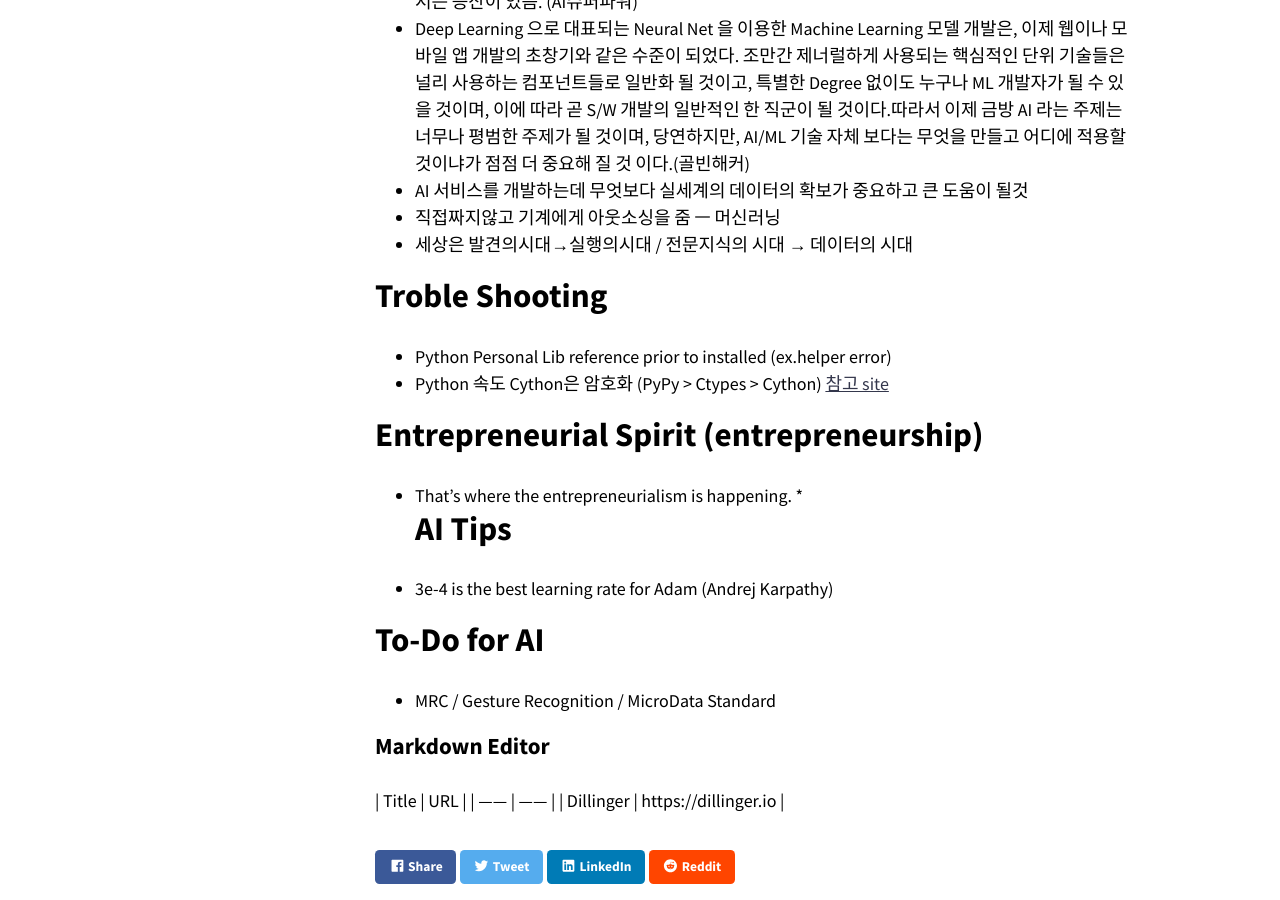
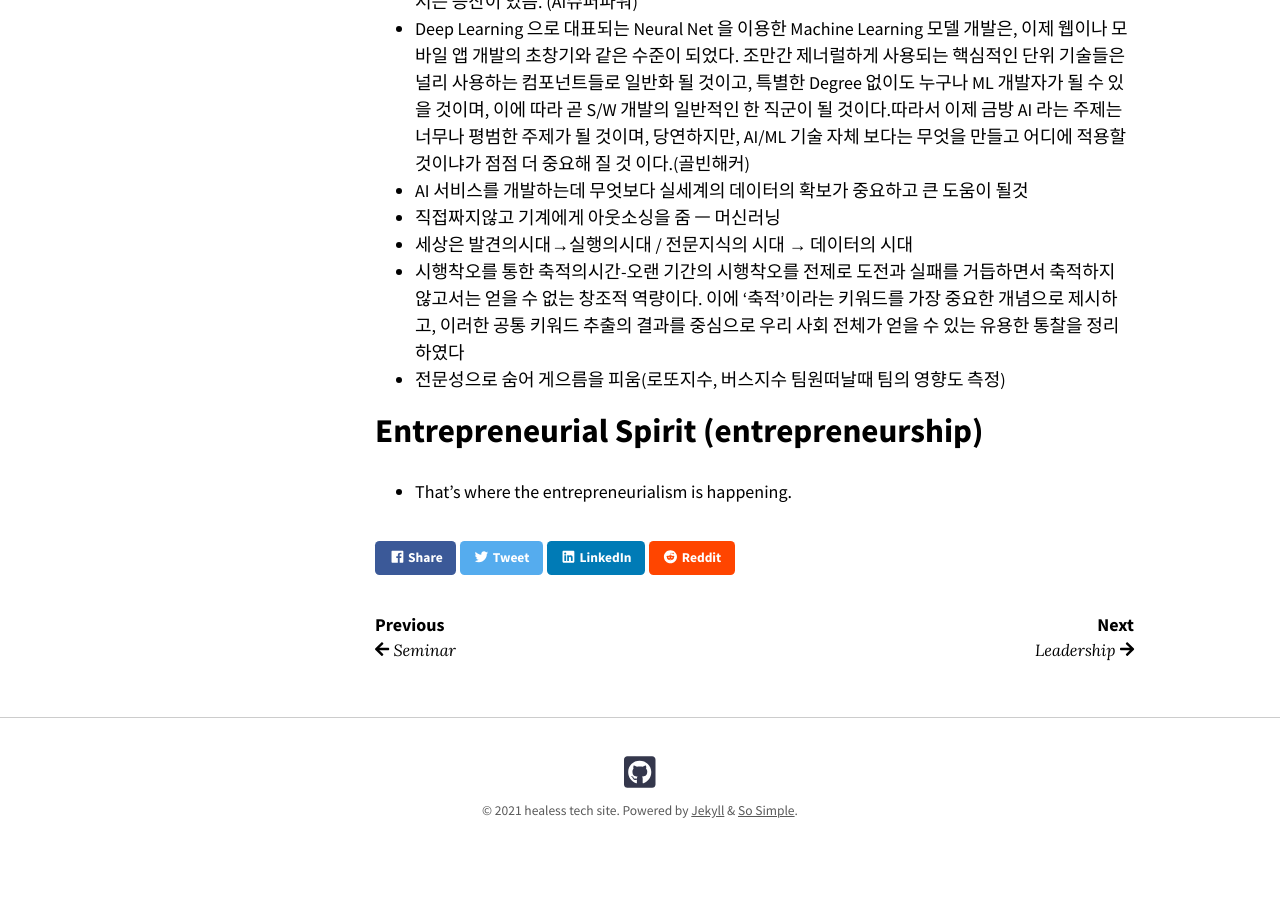
Before and after one commit to healess/healess.github.io, a Jekyll site: the page built from _posts/2021-04-02-Personal-Thinking.md, in a window 1280 px wide and 900 px high, scrolled down 1328 px. Built offline with Jekyll 4.4.1, drawn with Linux system fonts in a browser that asks for light colours; nearby versions of some CDN libraries.

Commit message:
Update 2021-04-02-Personal-Thinking.md

```diff
--- a/_posts/2021-04-02-Personal-Thinking.md
+++ b/_posts/2021-04-02-Personal-Thinking.md
@@ -29,21 +29,8 @@ tags:
 * AI 서비스를 개발하는데 무엇보다 실세계의 데이터의 확보가 중요하고 큰 도움이 될것
 * 직접짜지않고 기계에게 아웃소싱을 줌 ㅡ 머신러닝
 * 세상은 발견의시대→실행의시대  / 전문지식의 시대 → 데이터의 시대
-
-# Troble Shooting
-* Python Personal Lib reference prior to installed (ex.helper error)
-* Python 속도 Cython은 암호화 (PyPy > Ctypes > Cython) [참고 site](http://mcchae.egloos.com/11152022)
+* 시행착오를 통한 축적의시간-오랜 기간의 시행착오를 전제로 도전과 실패를 거듭하면서 축적하지 않고서는 얻을 수 없는 창조적 역량이다. 이에 ‘축적’이라는 키워드를 가장 중요한 개념으로 제시하고, 이러한 공통 키워드 추출의 결과를 중심으로 우리 사회 전체가 얻을 수 있는 유용한 통찰을 정리하였다
+* 전문성으로 숨어 게으름을 피움(로또지수, 버스지수 팀원떠날때 팀의 영향도 측정)
 
 # Entrepreneurial Spirit (entrepreneurship)
 * That's where the entrepreneurialism is happening.
-*
-# AI Tips
-* 3e-4 is the best learning rate for Adam (Andrej Karpathy)
-
-# To-Do for AI
-* MRC / Gesture Recognition / MicroData Standard
-
-### Markdown Editor
-| Title | URL |
-| ------ | ------ |
-| Dillinger | https://dillinger.io |
```
